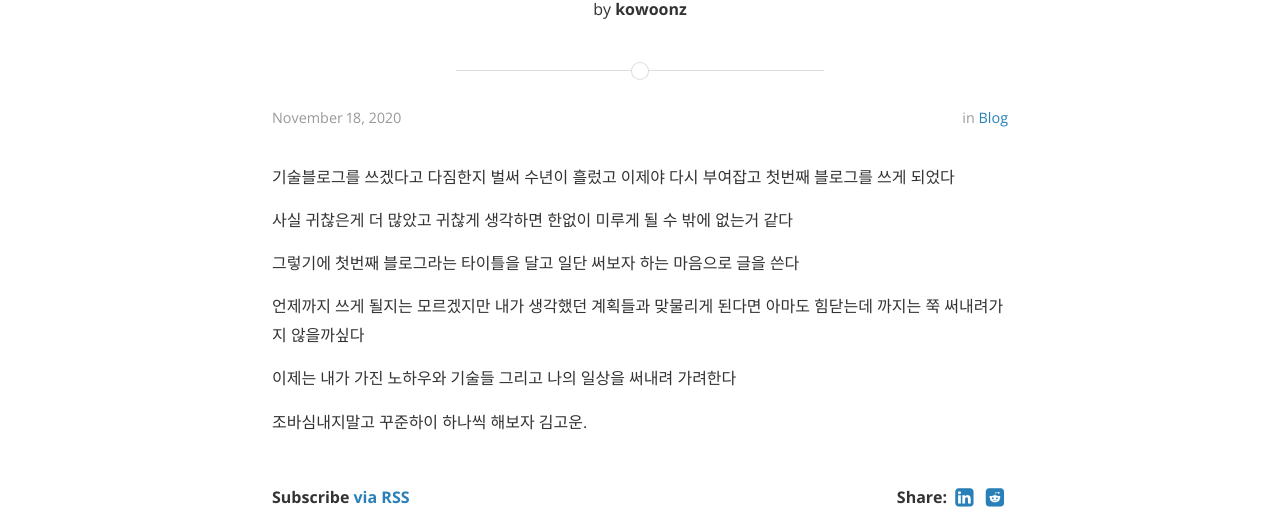
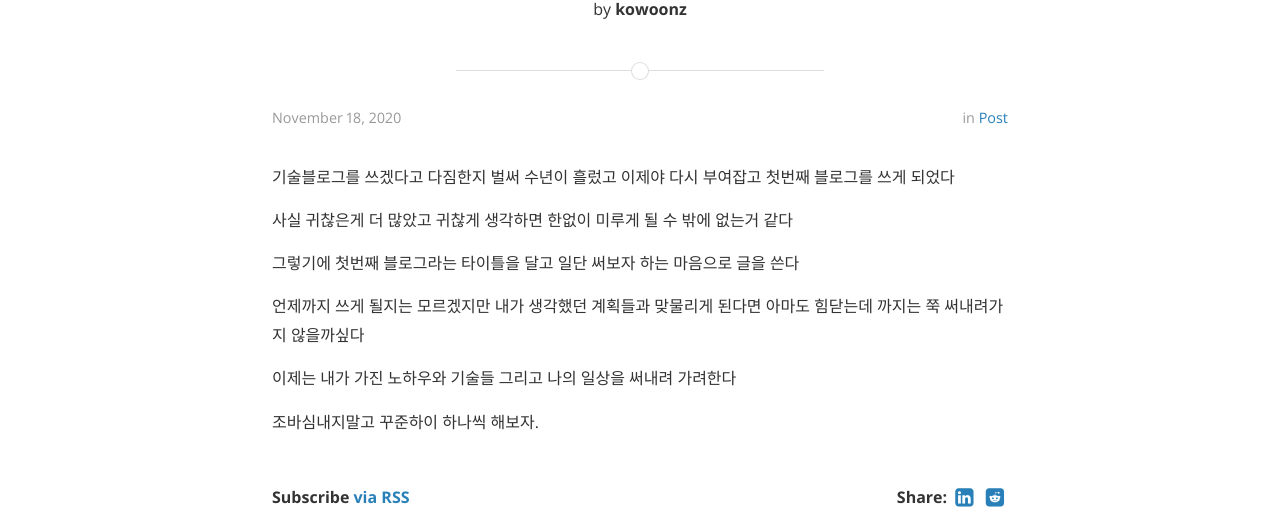
Before and after one commit to kowoonz/rocket191.github.io, a Jekyll site: the page built from _posts/2020-11-18-first-blogging.md, in a window 1280 px wide and 986 px high. Shown: the part 179-697 px from the top of the window. Built offline with Jekyll 4.4.1, drawn with Linux system fonts in a browser that asks for light colours; nearby versions of some CDN libraries; comment, search, counter and statistics services are not loaded.

Commit message:
블로그 수정

```diff
--- a/_posts/2020-11-18-first-blogging.md
+++ b/_posts/2020-11-18-first-blogging.md
@@ -3,7 +3,7 @@ layout: post
 title:  "첫번째 글 작성"
 date:   2020-11-18T10:38:00-05:00
 author: kowoonz
-categories: blog
+categories: post
 sitemap: true
 ---
 
@@ -17,7 +17,7 @@ sitemap: true
 
 이제는 내가 가진 노하우와 기술들 그리고 나의 일상을 써내려 가려한다
 
-조바심내지말고 꾸준하이 하나씩 해보자 김고운.
+조바심내지말고 꾸준하이 하나씩 해보자.
 
 <!--
 공동프로젝트 1
```
